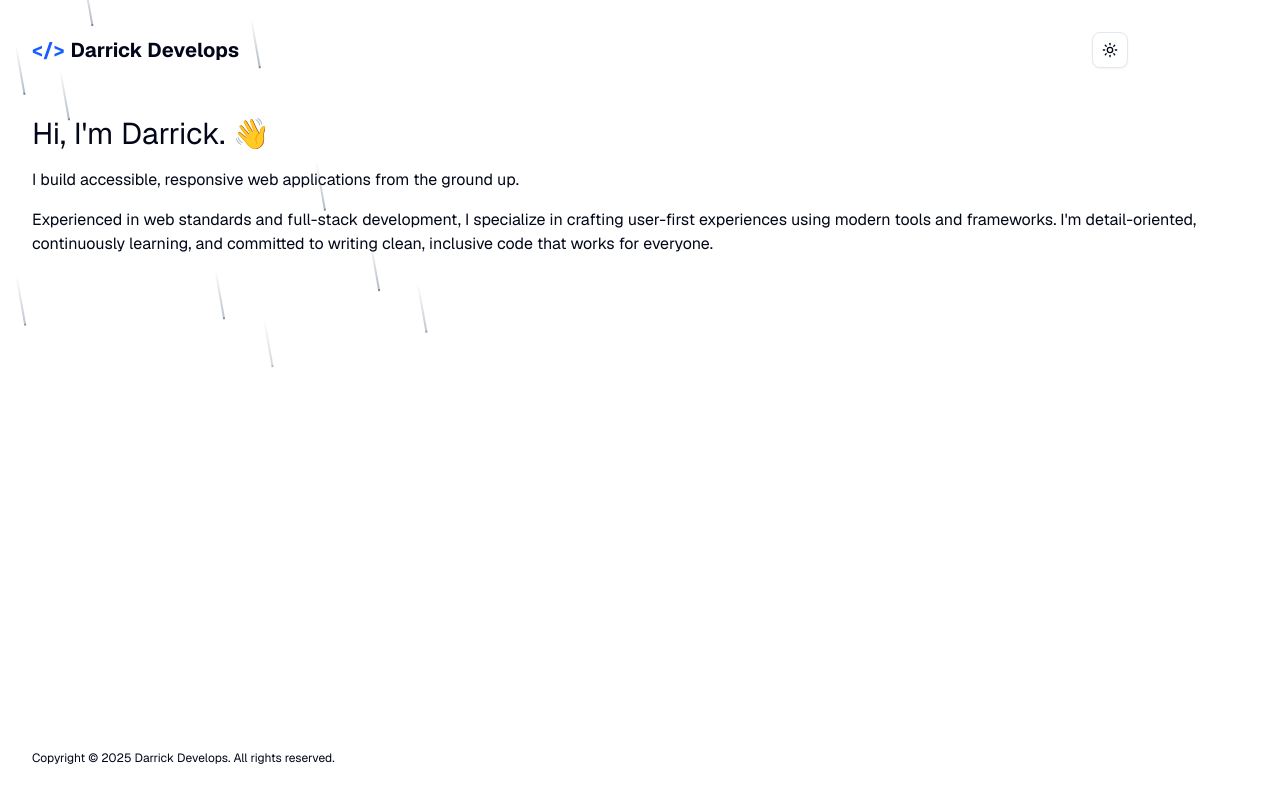
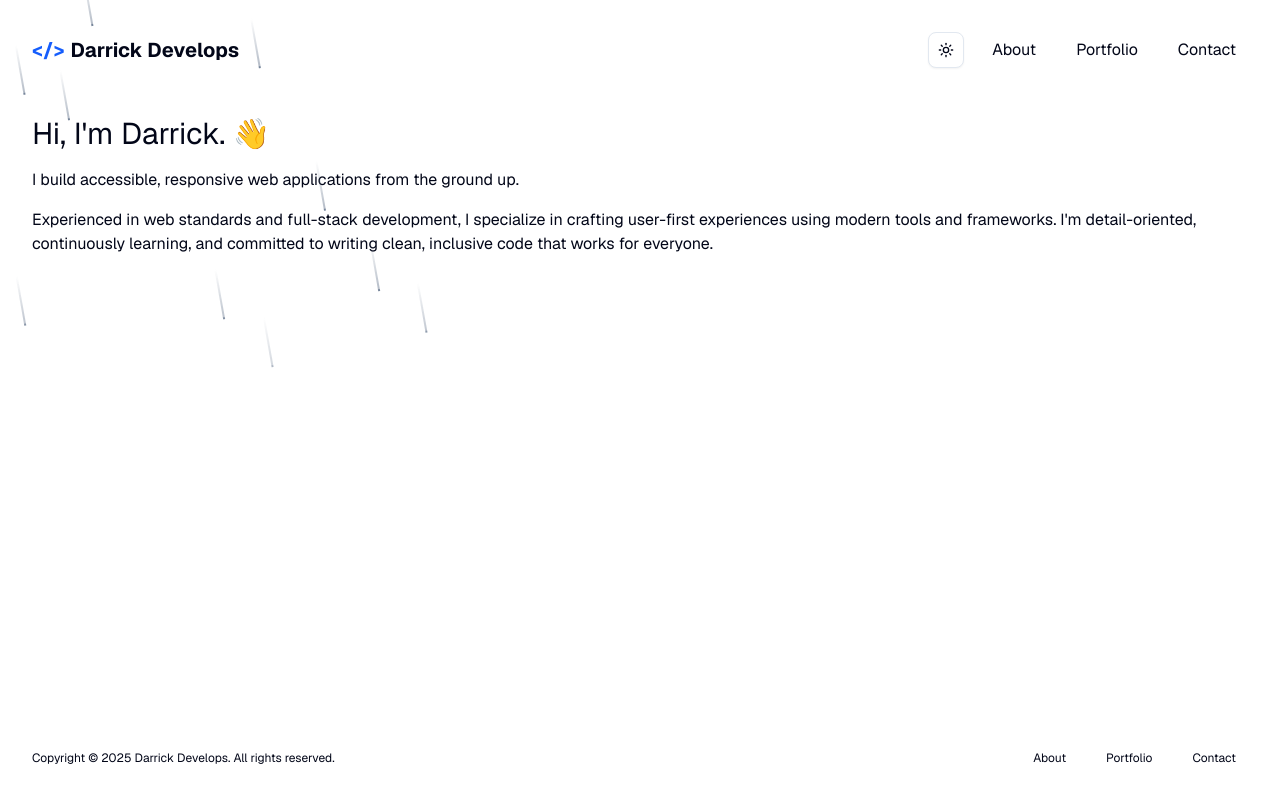
Before and after one commit to DarrickFauvel/darrickdevelops-www-v06, a Next.js app: page / in a window 1280 px wide. Built offline with nearby package versions, Linux system fonts and the light colour scheme.

Commit message:
Update nav item

```diff
--- a/app/components/nav-list/nav-item.tsx
+++ b/app/components/nav-list/nav-item.tsx
@@ -4,7 +4,7 @@ import NavLink from "./nav-link"
 export function NavItem({ item }: { item: MainNavItem }) {
   return (
     <li className="list-none">
-      <NavLink item={item} />
+      <NavLink href={item.href}>{item.title}</NavLink>
     </li>
   )
 }
```
